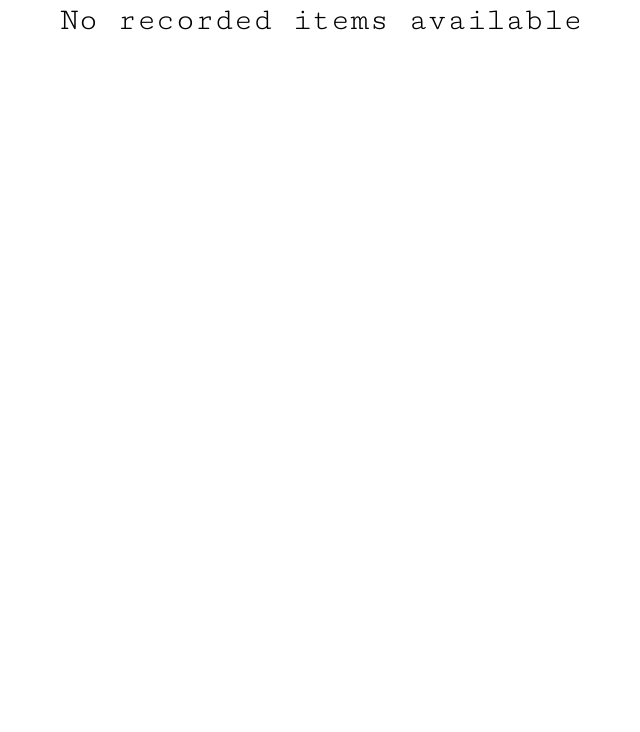
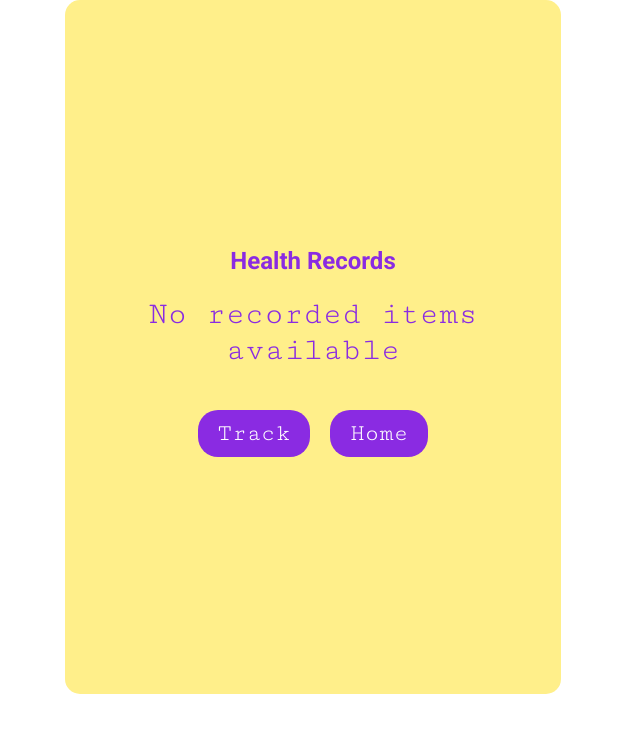
Before and after one commit to anaURL/vitala-health-app, a React (Vite) app: page /health in a window 1280 px wide. Shown: the top 732 px of the page, without its empty margins (319-959 px from the left). Built offline with nearby package versions, Linux system fonts and the light colour scheme; a web font is replaced by a local one.

Commit message:
add buttons

```diff
--- a/src/components/HealthList.jsx
+++ b/src/components/HealthList.jsx
@@ -1,5 +1,6 @@
 import { Component } from "react";
-import PropTypes from 'prop-types';
+import PropTypes from "prop-types";
+import { Link } from "react-router-dom";
 
 class HealthList extends Component {
   constructor(props) {
@@ -29,15 +30,13 @@ class HealthList extends Component {
   };
 
   handleEditChange = (e) => {
-    this.setState((prevState) =>({
+    this.setState((prevState) => ({
       editedRecordData: {
         ...prevState.editedRecordData,
         [e.target.name]: e.target.value,
       },
     }));
   };
-
-
 
   handleEditSubmit = () => {
     this.props.editRecord(
@@ -53,7 +52,6 @@ class HealthList extends Component {
         info: "",
       },
     });
-
   };
 
   handleDelete = (recordId) => {
@@ -64,9 +62,11 @@ class HealthList extends Component {
     );
 
     this.props.updateHealthRecords(updatedRecords, () => {
-        console.log("After deleting, healthRecords in App component:", updatedRecords);
-
-    })
+      console.log(
+        "After deleting, healthRecords in App component:",
+        updatedRecords
+      );
+    });
 
     if (this.state.editedRecordId === recordId) {
       this.setState({
@@ -78,36 +78,42 @@ class HealthList extends Component {
         },
       });
     }
-
   };
-
 
   render() {
     console.log("HealthList component is rendering.");
 
     const { healthRecords } = this.props;
+    return (
+      <div className="container">
+        <h2>Health Records</h2>
 
-    if (!healthRecords || healthRecords.length === 0) {
-      return <p> No recorded items available</p>; //  handle the case where healthRecords not available
-    }
-
-    return (
+          {healthRecords.length === 0 ? (
+        <p>No recorded items available</p>
+      ) : (
         <div>
-        <h2>Health Records</h2>
-        <ul>
-          {healthRecords.map((record,index) => (
-            <li key={index}>
-              <span>
+          {healthRecords.map((record, index) => (
+            <div key={index}>
+              <h3>
                 {record.type} - {record.date}
-              </span>
+              </h3>
               <p>{record.info}</p>
               <button onClick={() => this.handleEdit(record.id)}>Edit </button>
               <button onClick={() => this.handleDelete(record.id)}>
                 Delete{" "}
               </button>
-            </li>
+            </div>
           ))}
-        </ul>
+        </div>
+    )}
+            <div className="button-container">
+          <Link to="/record" className="button-link">
+            Track
+          </Link>
+          <Link to="/" className="button-link">
+            Home
+          </Link>
+          </div>
 
         {this.state.editedRecordId && (
           <div>
@@ -142,6 +148,7 @@ class HealthList extends Component {
         )}
 
       </div>
+
     );
   }
 }
@@ -155,7 +162,6 @@ HealthList.propTypes = {
   healthRecords: PropTypes.array.isRequired,
   editRecord: PropTypes.func.isRequired,
   updateHealthRecords: PropTypes.func.isRequired,
-
 };
 
 export default HealthList;
--- a/src/components/RecordForm.jsx
+++ b/src/components/RecordForm.jsx
@@ -1,4 +1,5 @@
 import { Component } from "react";
+import { Link } from "react-router-dom";
 
 class RecordForm extends Component {
   constructor(props) {
@@ -18,6 +19,8 @@ class RecordForm extends Component {
 
   handleSubmit = (e) => {
     e.preventDefault();
+    console.log("Handling form submission");
+
 
     const newRecord = {
       id: this.state.healthRecords.length + 1,
@@ -35,7 +38,6 @@ class RecordForm extends Component {
       info: "",
     });
 };
-
 
   render() {
     // console.log("Rendering Record component");
@@ -66,6 +68,10 @@ class RecordForm extends Component {
           />
           <button type="submit">Submit </button>
         </form>
+        <div className="button-container">
+      <Link to="/record" className="button-link"> Track </Link>
+      <Link to="/health" className="button-link"> Review </Link>
+      </div>
       </div>
     );
   }
```
Lines whose indentation alone changed are shown as unchanged.
